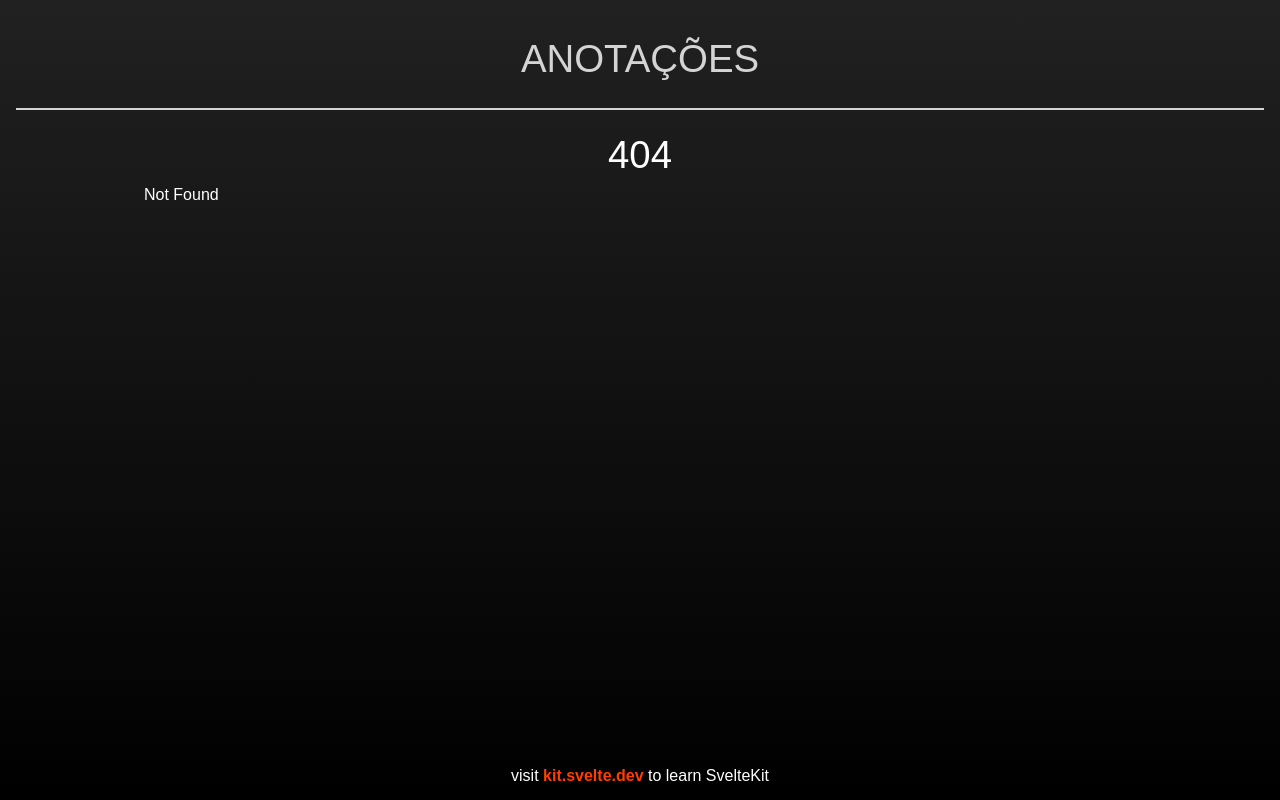
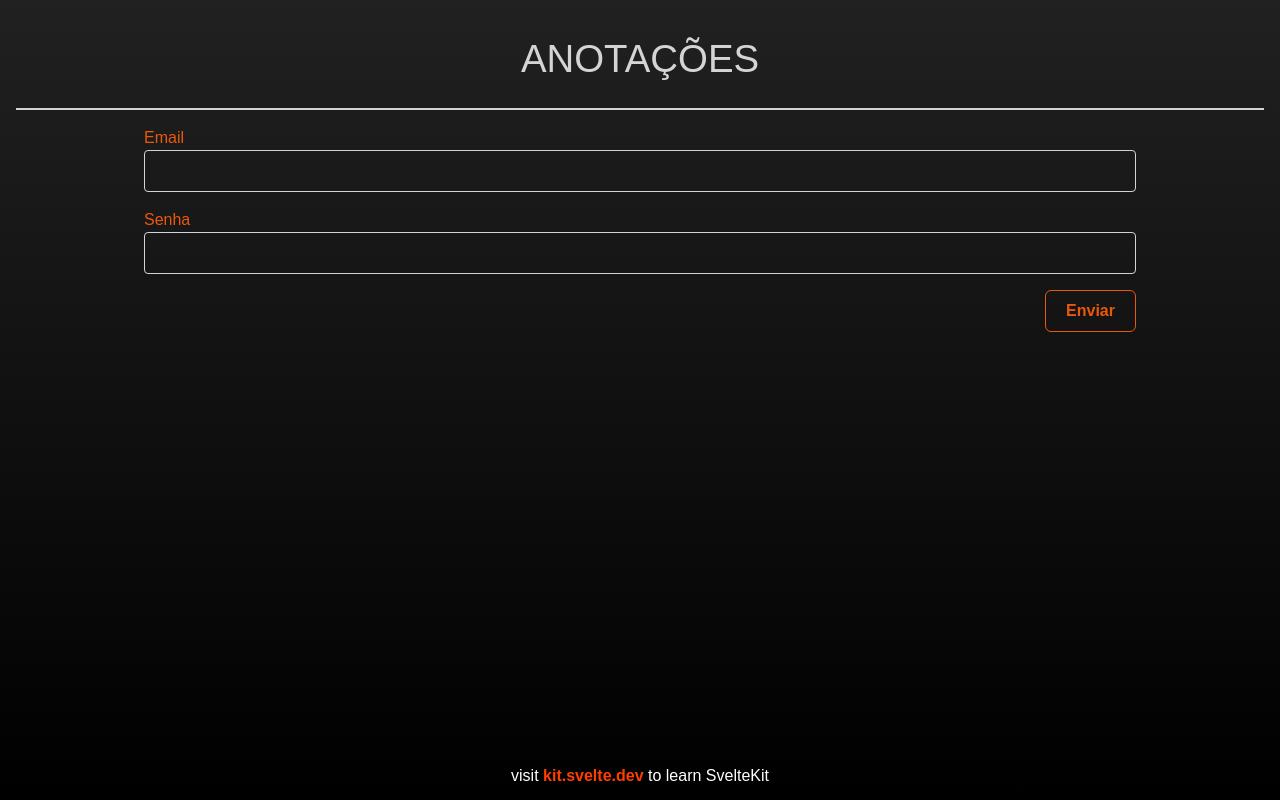
Before and after one commit to ivanqvdoliveira/take-my-notes, a SvelteKit app: page /login in a window 1280 px wide. Before the commit this address had no page. Built offline with nearby package versions, Linux system fonts and the light colour scheme; no server answers.

Commit message:
install firebase

```diff
--- a/package.json
+++ b/package.json
@@ -21,5 +21,8 @@
 		"tailwindcss": "^3.4.4",
 		"vite": "^5.0.3"
 	},
-	"type": "module"
+	"type": "module",
+	"dependencies": {
+		"firebase": "^10.12.4"
+	}
 }
--- /dev/null
+++ b/src/components/CreateFloatingButton/CreateFloatingButton.svelte
@@ -0,0 +1,13 @@
+<script>
+  export let onClick;
+  const onButtonClick = () => {
+    onClick()
+  }
+</script>
+
+<button
+  on:click={onButtonClick}
+  class="fixed bottom-5 right-5 w-12 h-12 bg-emerald-600 rounded-full shadow-md hover:bg-emerald-900"
+>
+  <i class="fas fa-plus text-2xl" />
+</button>
--- /dev/null
+++ b/src/components/CreateForm/CreateForm.svelte
@@ -0,0 +1,6 @@
+<form>
+  <input type="text" placeholder="Senha" value={form.password || ''} />
+  <input type="text" placeholder="Nome" value={form.name || ''} />
+  <input type="text" placeholder="Url" value={form.url || ''} />
+  <input type="text" placeholder="Obs" value={form.observation || ''} />
+</form>
--- a/src/components/NotesList/NotesList.svelte
+++ b/src/components/NotesList/NotesList.svelte
@@ -1,19 +1,21 @@
 <script>
   import { onMount } from 'svelte';
-  import { listNotes } from '../../store/stores';
+  import { listNotes, loadPage } from '../../store/stores';
   import OthersList from './components/OthersList.svelte';
   import ServersList from './components/ServersList.svelte';
   import PasswordsList from './components/PasswordsList.svelte';
+  import CreateFloatingButton from '../CreateFloatingButton/CreateFloatingButton.svelte';
   export let seletecdItem = null;
   export let filteredList;
   let selectedName = null;
   let isEdit = false;
   let passwordList = [];
   let form = {};
-  let newForm = false;
+  let newFormPassword = false;
   let isvisible = false;
   let idPassword = null;
   let copied = false;
+  let isLoading = true
 
   onMount(() => {
     async function fetchData() {
@@ -23,6 +25,7 @@
     }
 
     fetchData();
+    isLoading = $loadPage
   });
 
   const aggregatePasswords = (passwords) => {
@@ -89,13 +92,17 @@
   }
 
   const onCancelCreateClick = () => {
-    newForm = false;
+    newFormPassword = false;
     seletecdItem = null;
   }
 
   const onCreateClick = (id) => {
-    newForm = true;
+    newFormPassword = true;
     seletecdItem = id;
+  }
+
+  const onAddNewClick = () => {
+
   }
 
   const toggleVisibility = (id) => {
@@ -105,6 +112,12 @@
 </script>
 
 <section>
+  {#if isLoading}
+    <div class="flex justify-center items-center gap-5 py-14">
+      <i class="fas fa-spinner fa-spin fa-3x text-orange-400"></i>
+      <h3 class="text-orange-400">Carregando...</h3>
+    </div>
+  {:else}
     {#if filteredList}
       <div class="container">
         <h2>Resultados</h2>
@@ -165,7 +178,7 @@
           onEditClick={onEditClick}
           onCancelEditClick={onCancelEditClick}
           form={form}
-        newForm={newForm}
+          newForm={newFormPassword}
           seletecdItem={seletecdItem}
           onCancelCreateClick={onCancelCreateClick}
           onCreateClick={onCreateClick}
@@ -195,7 +208,9 @@
         />
       {/if}
     {/if}
+  {/if}
 
+  <CreateFloatingButton onClick={onAddNewClick}/>
 </section>
 
 
--- /dev/null
+++ b/src/firebase.js
@@ -0,0 +1,16 @@
+import { initializeApp } from 'firebase/app';
+import { getFirestore } from 'firebase/firestore';
+
+const firebaseConfig = {
+  apiKey: 'AIzaSyDUTcE4AwZ1Z9yAFQqS-XewXMJ41PDkOfQ',
+  authDomain: 'take-my-notes-43bd4.firebaseapp.com',
+  projectId: 'take-my-notes-43bd4',
+  storageBucket: 'take-my-notes-43bd4.appspot.com',
+  messagingSenderId: '1047054175881',
+  appId: '1:1047054175881:web:35ce9f4ef46d840e7e8058',
+  measurementId: 'G-QZFXYZ4EC8',
+};
+
+export const app = initializeApp(firebaseConfig);
+const db = getFirestore(app);
+export default db;
--- a/src/routes/Header.svelte
+++ b/src/routes/Header.svelte
@@ -1,5 +1,45 @@
+<script>
+	import { getAuth, onAuthStateChanged } from 'firebase/auth';
+  import { app } from '../firebase';
+  import { onMount } from 'svelte';
+  import { loadPage } from '../store/stores';
+
+	let url = '/'
+
+	onMount(() => {
+  	const auth = getAuth(app);
+		onAuthStateChanged(auth, (user) => {
+			url = window.location.pathname
+			const login = '/login'
+
+			if (auth.currentUser&& url === login) {
+					loadPage.set(false)
+					window.location.href = '/'
+			} else if (!user && url !== login) {
+				loadPage.set(true)
+				window.location.href = login
+			}
+		})
+	})
+
+	const logout = () => {
+		const auth = getAuth(app);
+		auth.signOut().then(() => {
+			loadPage.set(true)
+			window.location.href = '/login'
+		}).catch((error) => {
+			console.log(error)
+		});
+	}
+</script>
+
 <header>
 	<nav>
+		{#if url !== '/login'}
+			<button class="absolute right-5 text-red-700 top-11" on:click={logout}>
+				<i class="fas fa-sign-out-alt" />
+			</button>
+		{/if}
 		<h1 class="text-neutral-300 border-b-2 border-neutral-300 w-full pb-5 mx-4">ANOTAÇÕES</h1>
 	</nav>
 </header>
--- /dev/null
+++ b/src/routes/login/+page.js
@@ -0,0 +1 @@
+export const prerender = true;
--- /dev/null
+++ b/src/routes/login/+page.svelte
@@ -0,0 +1,78 @@
+<script>
+  // import db from '../../firebase';
+  // import {
+  //   addDoc,
+  //   collection,
+  // } from 'firebase/firestore';
+  import {
+    getAuth,
+    signInWithEmailAndPassword,
+  } from 'firebase/auth';
+  import { app } from '../../firebase';
+
+  let email;
+  let password;
+  let loginError = null
+
+  // const handleSubmit = async (e) => {
+  //   console.log(e.target.value)
+  //   e.preventDefault();
+  //   await addDoc(collection(db, "my-notes"), {
+  //     name: input,
+  //     Id: crypto.randomUUID(),
+  //   });
+  // }
+
+  const loginWithEmail = () => {
+    console.log('email', email.value, 'password', password.value)
+    if (!email || !password) {
+      modalMsg = 'Favor preencher email e senha'
+      return
+    }
+    const auth = getAuth(app)
+    signInWithEmailAndPassword(
+      auth,
+      email.value,
+      password.value,
+    )
+      .then(() => {
+        window.location.href = '/'
+      })
+      .catch(() => {
+        loginError = 'Erro. Login não efetuado - Nome ou Senha inválidos'
+      })
+  }
+</script>
+
+<div class="login container">
+  <form on:submit={loginWithEmail}>
+    <label for="email">
+      Email
+      <input type="email" id="email" bind:this={email} required>
+    </label>
+    <label for="password">
+      Senha
+      <input type="password" id="password" bind:this={password} required>
+    </label>
+    {#if loginError}
+      <p>{loginError}</p>
+    {/if}
+    <div class="flex justify-end">
+      <button class="border rounded-md border-solid border-orange-600 text-orange-600 font-bold px-5 py-2 hover:bg-orange-700 hover:bg-opacity-95 hover:text-white" type="submit">Enviar</button>
+    </div>
+  </form>
+</div>
+
+<style lang="scss">
+  label {
+    @apply block mb-4 text-orange-600;
+  }
+  input {
+    @apply w-full p-2 border border-gray-300 rounded bg-transparent;
+
+    &:-webkit-autofill {
+      -webkit-box-shadow: 0 0 0 30px #311912 inset;
+      -webkit-text-fill-color: white !important;
+    }
+  }
+</style>
--- a/src/store/stores.js
+++ b/src/store/stores.js
@@ -3,3 +3,4 @@ import { writable } from 'svelte/store';
 export const selectedTab = writable(9);
 export const listNotes = writable({});
 export const searchValue = writable('');
+export const loadPage = writable(false);
```
Also changed, not shown: 1 other file (tests, documents, lock files or other folders). Lines whose indentation alone changed are shown as unchanged.
